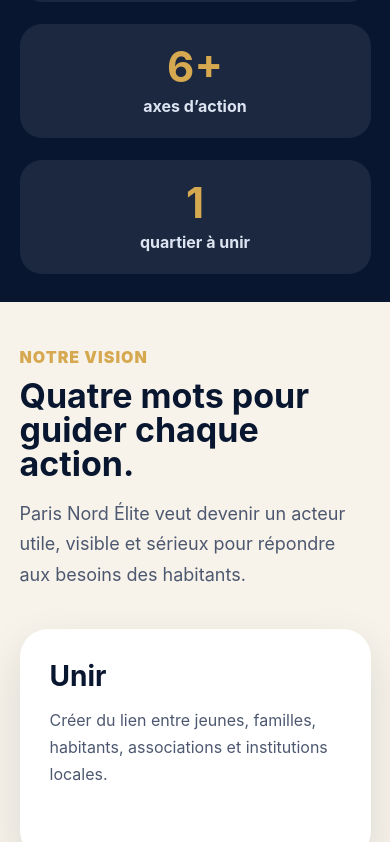
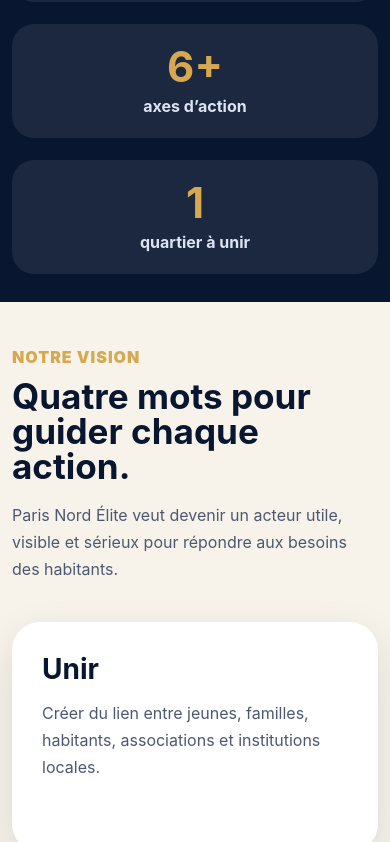
Before and after one commit to layayance/pne, an Angular app: page / in a window 390 px wide. Shown: the part 1158-2000 px from the top of the page. Built offline with nearby package versions, Linux system fonts and the light colour scheme.

Commit message:
petit maj

```diff
--- a/src/styles.scss
+++ b/src/styles.scss
@@ -1,35 +1,61 @@
 /* =========================
    GLOBAL RESET
-   Base propre pour tout le site
+   Bloque les débordements mobile
    ========================= */
 
-* {
+*,
+*::before,
+*::after {
   box-sizing: border-box;
 }
 
 html {
+  width: 100%;
+  max-width: 100%;
+  overflow-x: hidden;
   scroll-behavior: smooth;
 }
 
 body {
   margin: 0;
+  width: 100%;
+  max-width: 100%;
+  min-height: 100vh;
+  overflow-x: hidden;
   font-family: Inter, Arial, sans-serif;
   background: #f7f3ea;
   color: #08162f;
+}
+
+/* Sécurité anti-débordement */
+body > * {
+  max-width: 100%;
 }
 
 a {
   color: inherit;
 }
 
-img {
+img,
+video,
+svg,
+canvas,
+iframe {
   max-width: 100%;
+  height: auto;
   display: block;
+}
+
+button,
+input,
+select,
+textarea {
+  font: inherit;
+  max-width: 100%;
 }
 
 /* =========================
    VARIABLES GLOBALES
-   Couleurs PNE
    ========================= */
 
 :root {
@@ -44,16 +70,16 @@
 
 /* =========================
    CLASSES UTILITAIRES
-   Pour éviter de répéter le code
    ========================= */
 
 .container {
-  width: min(1120px, 88%);
-  margin: 0 auto;
+  width: min(1120px, calc(100% - 32px));
+  margin-inline: auto;
 }
 
 .section {
   padding: 90px 0;
+  overflow-x: clip;
 }
 
 .section-title {
@@ -75,20 +101,26 @@
    ========================= */
 
 @media (max-width: 768px) {
-  .section {
-    padding: 60px 0;
+  html,
+  body {
+    overflow-x: hidden;
+    position: relative;
   }
 
   .container {
-    width: 90%;
+    width: min(100% - 24px, 1120px);
+  }
+
+  .section {
+    padding: 45px 0;
+    overflow-x: clip;
+  }
+
+  .section-title {
+    font-size: clamp(30px, 9vw, 42px);
+  }
+
+  .section-subtitle {
+    font-size: 16px;
   }
 }
-@media (max-width: 768px) {
-  .section {
-    padding: 45px 0;
-  }
-
-  .container {
-    width: 90%;
-  }
-}
```
